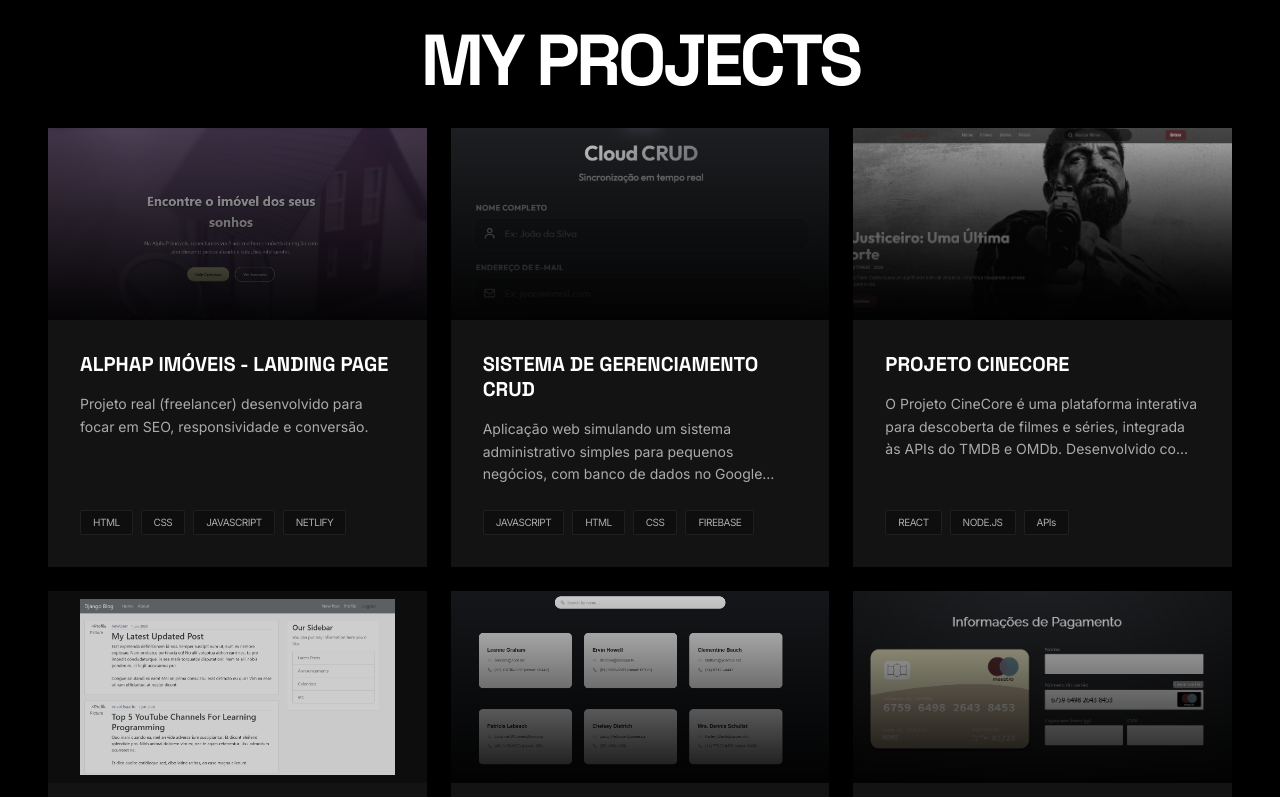
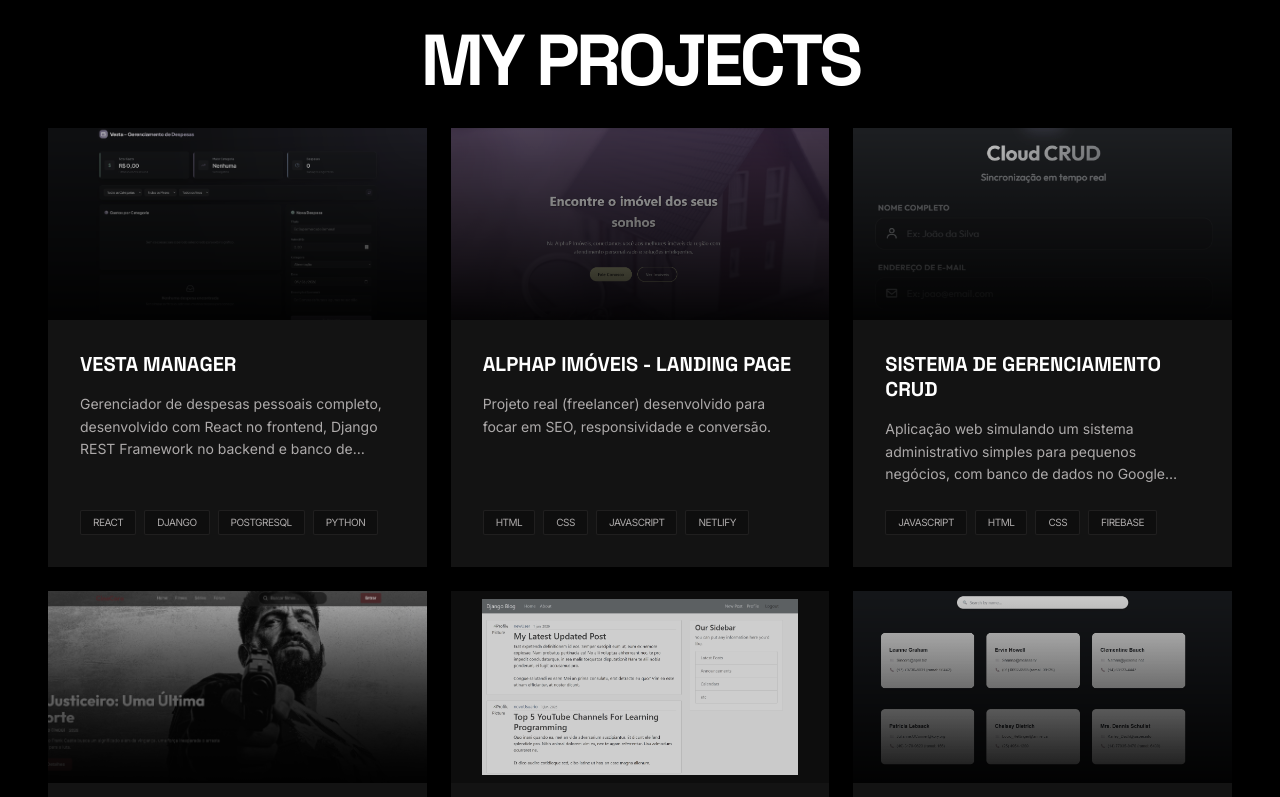
Before and after one commit to PadilhaaUser/Meu-Portfolio-Atualizado, a React (Vite) app: page / in a window 1280 px wide. Shown: the part 2803-3600 px from the top of the page. Built offline with nearby package versions, Linux system fonts and the light colour scheme.

Commit message:
feat: adicionar projeto Vesta Manager ao portfolio

```diff
--- a/src/components/Projects.jsx
+++ b/src/components/Projects.jsx
@@ -3,6 +3,13 @@ import { motion } from 'framer-motion';
 
 export default function Projects() {
   const projects = [
+    {
+      title: 'Vesta Manager',
+      desc: 'Gerenciador de despesas pessoais completo, desenvolvido com React no frontend, Django REST Framework no backend e banco de dados PostgreSQL.',
+      techs: ['REACT', 'DJANGO', 'POSTGRESQL', 'PYTHON'],
+      img: '/fotoVesta.png',
+      link: 'https://vestamanager.vercel.app/'
+    },
     {
       title: 'Alphap Imóveis - Landing Page',
       desc: 'Projeto real (freelancer) desenvolvido para focar em SEO, responsividade e conversão.',
```
Also changed, not shown: public/fotoVesta.png (added).
